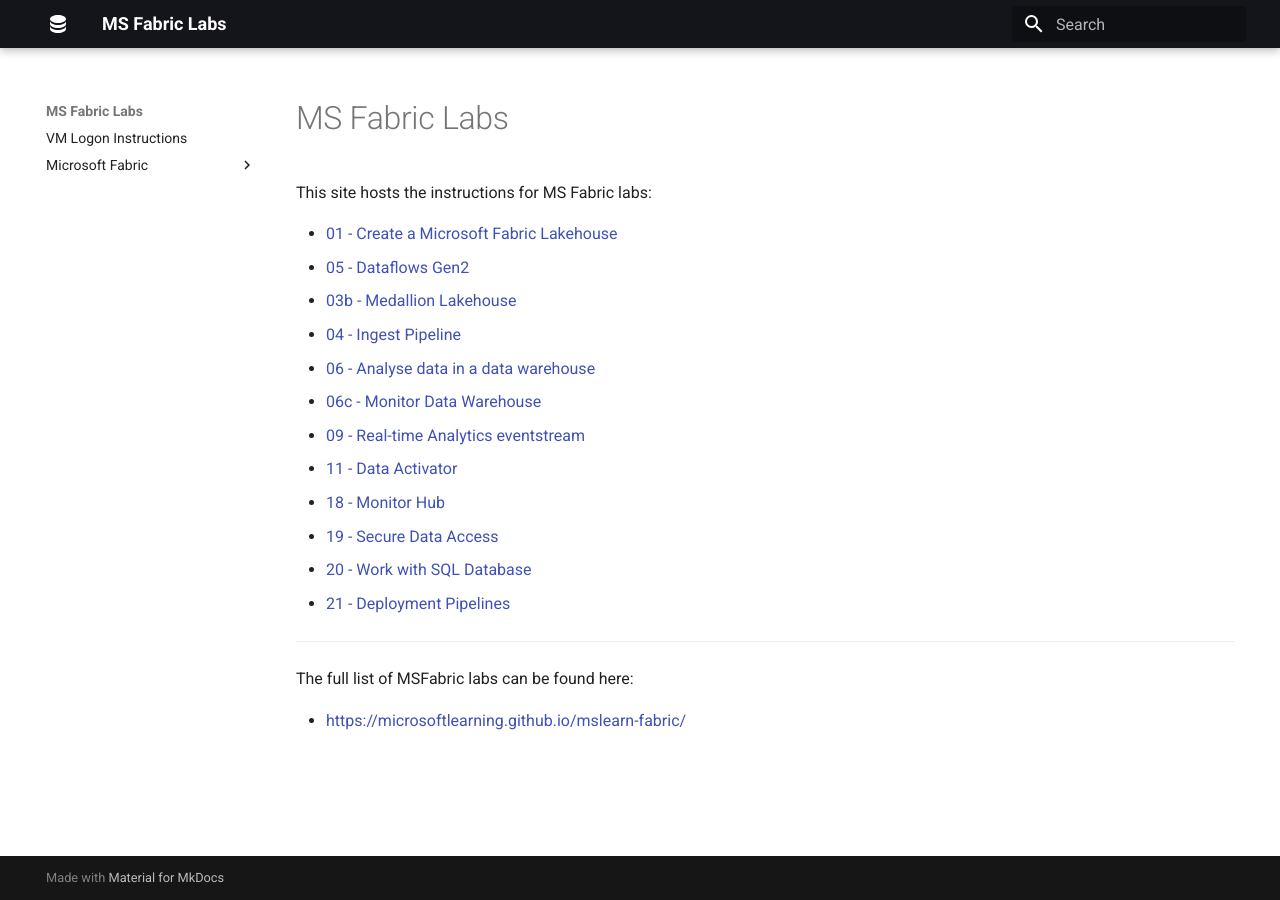
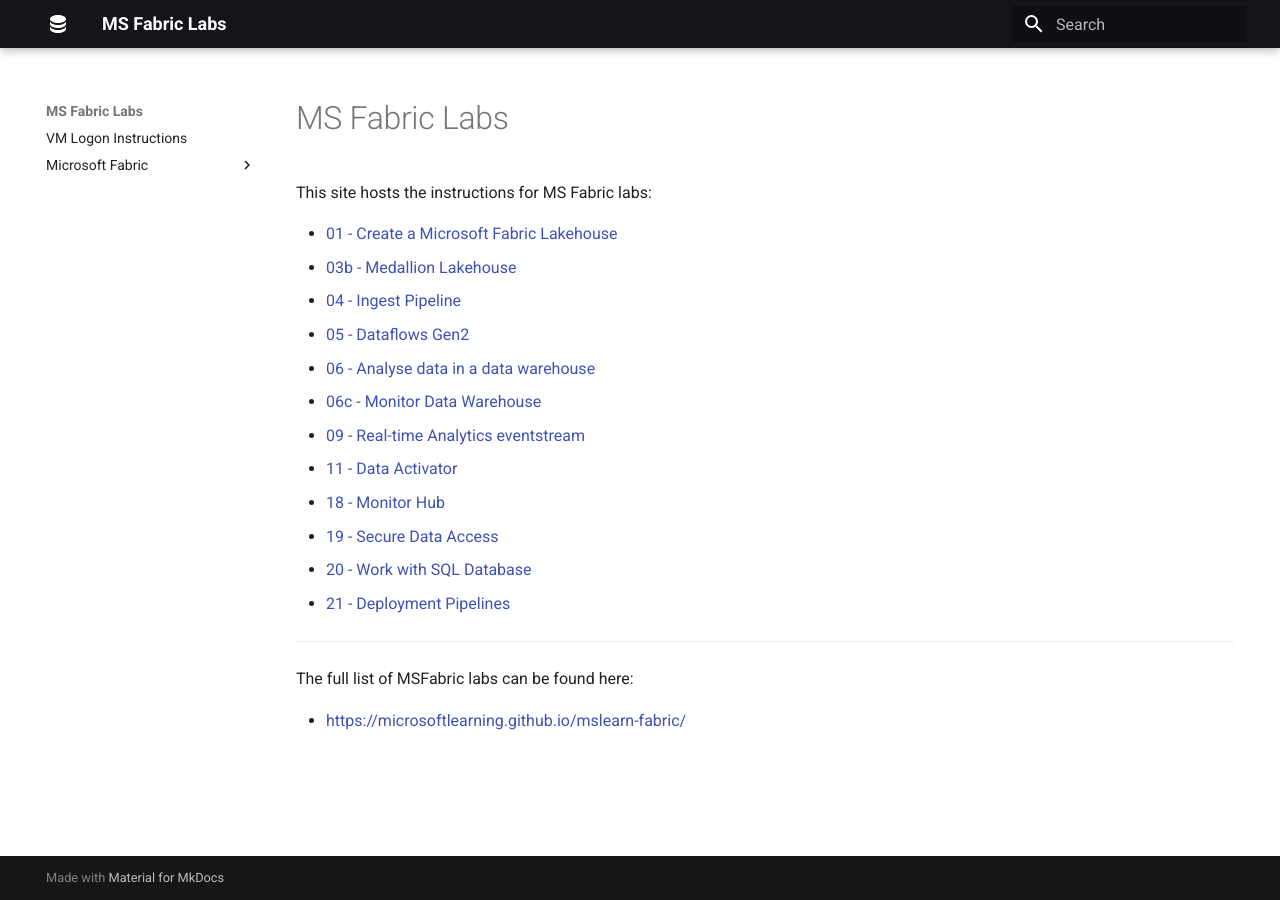
Before and after one commit to qaalabs/fabric, an MkDocs documentation site: the page built from docs/index.md, in a window 1280 px wide. Built offline with MkDocs 1.6.1 and Material for MkDocs 9.7.7, drawn with Linux system fonts in a browser that asks for light colours.

Commit message:
change order

```diff
--- a/docs/index.md
+++ b/docs/index.md
@@ -3,9 +3,9 @@
 This site hosts the instructions for MS Fabric labs:
 
 - [01  - Create a Microsoft Fabric Lakehouse](01-lakehouse/index.md)
-- [05  - Dataflows Gen2](05-dataflows-gen2/index.md)
 - [03b - Medallion Lakehouse](03b-medallion-lakehouse/index.md)
 - [04  - Ingest Pipeline](04-ingest-pipeline/index.md)
+- [05  - Dataflows Gen2](05-dataflows-gen2/index.md)
 - [06  - Analyse data in a data warehouse](06-data-warehouse/index.md)
 - [06c - Monitor Data Warehouse](06c-monitor-data-warehouse/index.md)
 - [09  - Real-time Analytics eventstream](09-real-time-analytics-eventstream/index.md)
```
